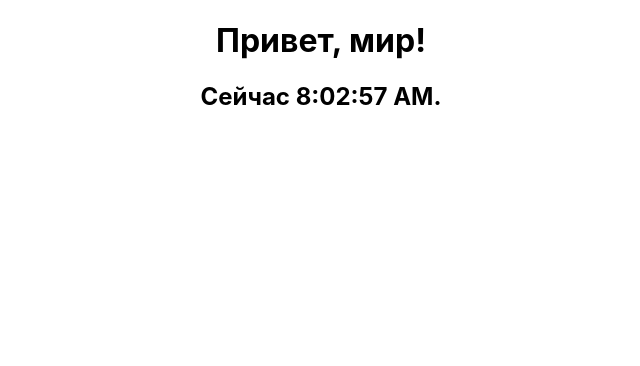
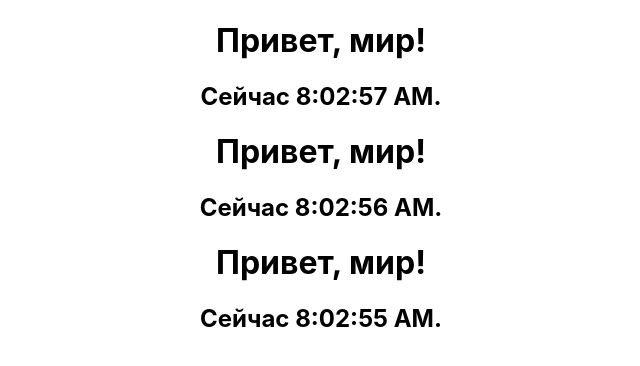
Before and after one commit to VartanovMaks/vm_branch, a React (Create React App) app: page / in a window 1280 px wide. Shown: the top 366 px of the page, without its empty margins (319-959 px from the left). Built offline with nearby package versions, Linux system fonts and the light colour scheme.

Commit message:
С передачей  интервала

```diff
--- a/src/App.js
+++ b/src/App.js
@@ -9,7 +9,7 @@ class Clock extends React.Component {
     componentDidMount() {
         this.timedId = setInterval(
             ()=>this.tick(),
-            1000
+            this.props.interval
         );
     }
     componentWillUnmount() {
@@ -32,7 +32,9 @@ function App() {
 
     return (
         <div className="App">
-           <Clock />
+           <Clock interval={1000}/>
+            <Clock interval={2000}/>
+            <Clock interval={3000}/>
         </div>
     );
 
```
